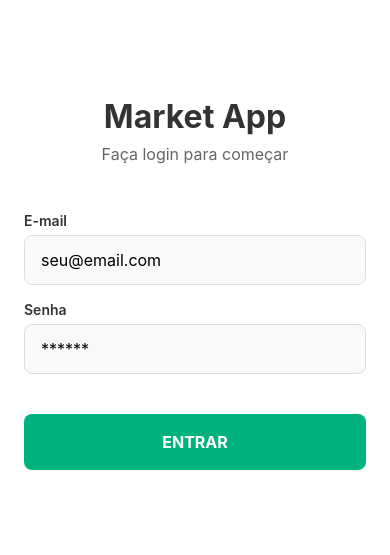
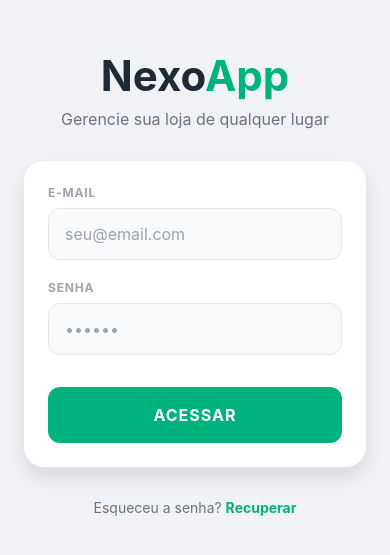
Before and after one commit to BiancagscCabral/Desafio-03-ReactNative-Frontend, a React Native app: screen /Login in a window 390 px wide. Shown: the part 139-694 px from the top of the page. Built offline with nearby package versions, Linux system fonts and the light colour scheme.

Commit message:
Alterando nome do app

```diff
--- a/app.json
+++ b/app.json
@@ -1,7 +1,7 @@
 {
   "expo": {
-    "name": "Desafio-03-ReactNative-Frontend",
-    "slug": "Desafio-03-ReactNative-Frontend",
+    "name": "NexoApp",
+    "slug": "NexoApp",
     "version": "1.0.0",
     "orientation": "portrait",
     "icon": "./assets/icon.png",
--- a/src/routes/index.tsx
+++ b/src/routes/index.tsx
@@ -23,14 +23,13 @@ export function Routes() {
     <NavigationContainer>
       <Stack.Navigator initialRouteName="Login">
         <Stack.Screen name="Login" component={Login} options={{ headerShown: false }} />
-        <Stack.Screen name="Home" component={Home} options={{ title: 'Loja Virtual' }} />
+        <Stack.Screen name="Home" component={Home} options={{ title: 'NexoApp' }} />
         <Stack.Screen name="Details" component={Details} options={{ title: 'Detalhes' }} />
 
         <Stack.Screen
           name="AddProduct"
           component={AddProduct}
-          // O título pode mudar dinamicamente na tela, mas aqui deixamos o padrão
-          options={{ title: 'Gerenciar Produto' }}
+          options={{ title: 'Cadastrar Produto' }}
         />
       </Stack.Navigator>
     </NavigationContainer>
--- a/src/screens/Details/index.tsx
+++ b/src/screens/Details/index.tsx
@@ -1,5 +1,5 @@
 import React, { useState, useEffect } from 'react';
-import { View, Text, Image, StyleSheet, TouchableOpacity, ScrollView, Alert, ActivityIndicator } from 'react-native';
+import { View, Text, Image, StyleSheet, TouchableOpacity, ScrollView, Alert, ActivityIndicator, Platform } from 'react-native';
 import { useRoute, useNavigation, useIsFocused } from '@react-navigation/native';
 import { NativeStackNavigationProp } from '@react-navigation/native-stack';
 
@@ -12,93 +12,88 @@ type DetailsScreenProp = NativeStackNavigationProp<RootStackParamList, 'Details'
 export function Details() {
   const route = useRoute();
   const navigation = useNavigation<DetailsScreenProp>();
-  const isFocused = useIsFocused(); // <--- IMPORTANTE: Saber se a tela está ativa
+  const isFocused = useIsFocused();
 
-  // Recupera o produto inicial que veio da navegação
   const { product: initialProduct } = route.params as { product: Product };
-
-  // Estado local para guardar os dados atualizados do produto
   const [data, setData] = useState<Product>(initialProduct);
   const [loading, setLoading] = useState(false);
 
-  // --- 1. FUNÇÃO PARA RECARREGAR DADOS (Corrige o bug da edição) ---
   async function loadProduct() {
     try {
-      // Chama o backend para pegar os dados mais recentes deste produto
       const response = await api.get(`/products/${initialProduct.id}`);
       setData(response.data);
-      console.log("Detalhes atualizados com sucesso!");
     } catch (error) {
-      console.log("Erro ao atualizar detalhes (talvez a rota GET /:id não exista no back?)");
+      console.log("Erro ao atualizar detalhes");
     }
   }
 
-  // Sempre que a tela ganhar foco, recarrega os dados
   useEffect(() => {
     if (isFocused) {
       loadProduct();
     }
   }, [isFocused]);
 
-  // --- 2. FUNÇÃO PARA EXCLUIR COM LOGS (Para descobrir o erro) ---
   function handleDelete() {
-    console.log("--- TENTATIVA DE EXCLUSÃO ---");
-    console.log("ID do Produto:", data.id);
+    const confirmDelete = async () => {
+      try {
+        setLoading(true);
+        await api.delete(`/products/${data.id}`);
+        if (Platform.OS === 'web') {
+          alert("Sucesso: Produto removido!");
+        } else {
+          Alert.alert("Sucesso", "Produto removido!");
+        }
+        navigation.goBack();
+      } catch (error) {
+        alert("Erro ao apagar.");
+      } finally {
+        setLoading(false);
+      }
+    };
 
+    if (Platform.OS === 'web') {
+      if (window.confirm("Tem certeza que deseja apagar este produto?")) {
+        confirmDelete();
+      }
+    } else {
       Alert.alert(
         "Remover Produto",
         "Tem certeza que deseja apagar este produto?",
         [
           { text: "Cancelar", style: "cancel" },
-        {
-          text: "Sim, apagar",
-          style: "destructive",
-          onPress: async () => {
-            try {
-              setLoading(true);
-              console.log(`Enviando DELETE para: /products/${data.id}`);
-
-              await api.delete(`/products/${data.id}`);
-
-              console.log("SUCESSO: Produto apagado!");
-              Alert.alert("Sucesso", "Produto removido!");
-              navigation.goBack();
-            } catch (error: any) {
-              console.log("ERRO AO APAGAR:", error);
-              if (error.response) {
-                console.log("Status:", error.response.status);
-                console.log("Dados:", error.response.data);
-              }
-              Alert.alert("Erro", "Não foi possível apagar. Veja o terminal.");
-            } finally {
-              setLoading(false);
-            }
-          }
-        }
+          { text: "Sim, apagar", style: "destructive", onPress: confirmDelete }
         ]
       );
     }
+  }
 
-  // Função para EDITAR
   function handleEdit() {
-    // Passamos o 'data' (estado atual), garantindo que enviamos a versão mais nova
     navigation.navigate('AddProduct', { productToEdit: data });
   }
 
   return (
     <View style={styles.container}>
-      <ScrollView>
-        {data.image ? (
-            <Image source={{ uri: data.image }} style={styles.image} resizeMode="cover" />
-        ) : null}
+      <ScrollView showsVerticalScrollIndicator={false}>
+        {/* Header da Imagem */}
+        <View style={styles.imageContainer}>
+          <Image
+            source={{ uri: data.image || 'https://via.placeholder.com/300' }}
+            style={styles.image}
+            resizeMode="cover"
+          />
+        </View>
 
         <View style={styles.content}>
+          <View style={styles.headerContent}>
             <Text style={styles.name}>{data.name}</Text>
             <Text style={styles.price}>
               {Number(data.price).toLocaleString('pt-BR', { style: 'currency', currency: 'BRL' })}
             </Text>
+          </View>
 
-          <Text style={styles.aboutTitle}>Sobre o produto</Text>
+          <View style={styles.divider} />
+
+          <Text style={styles.aboutTitle}>Descrição</Text>
           <Text style={styles.description}>{data.description}</Text>
         </View>
       </ScrollView>
@@ -114,9 +109,9 @@ export function Details() {
           disabled={loading}
         >
           {loading ? (
-             <ActivityIndicator color="#FFF" />
+             <ActivityIndicator color="#FFF" size="small" />
           ) : (
-             <Text style={styles.buttonText}>Excluir Produto</Text>
+             <Text style={styles.buttonText}>Excluir</Text>
           )}
         </TouchableOpacity>
       </View>
@@ -125,17 +120,96 @@ export function Details() {
 }
 
 const styles = StyleSheet.create({
-  container: { flex: 1, backgroundColor: '#fff' },
-  image: { width: '100%', height: 300 },
-  content: { padding: 24 },
-  name: { fontSize: 26, fontWeight: 'bold', color: '#333' },
-  price: { fontSize: 22, color: '#00B37E', fontWeight: 'bold', marginTop: 8 },
-  aboutTitle: { fontSize: 16, fontWeight: 'bold', color: '#333', marginTop: 24, marginBottom: 8 },
-  description: { fontSize: 16, color: '#666', lineHeight: 24 },
-  footer: { padding: 24, borderTopWidth: 1, borderTopColor: '#eee', flexDirection: 'row', justifyContent: 'space-between', gap: 12 },
-  button: { padding: 16, borderRadius: 8, alignItems: 'center', justifyContent: 'center', flex: 1 },
-  deleteButton: { backgroundColor: '#DC1637' },
-  editButton: { backgroundColor: '#E1E1E6' },
-  buttonText: { color: '#fff', fontWeight: 'bold', fontSize: 14 },
-  editButtonText: { color: '#333', fontWeight: 'bold', fontSize: 14 }
+  container: {
+    flex: 1,
+    backgroundColor: '#F0F2F5', // Fundo geral
+  },
+  imageContainer: {
+    width: '100%',
+    height: 300,
+    backgroundColor: '#FFF',
+    borderBottomLeftRadius: 30,
+    borderBottomRightRadius: 30,
+    overflow: 'hidden',
+    elevation: 5,
+    shadowColor: '#000',
+    shadowOffset: { width: 0, height: 4 },
+    shadowOpacity: 0.1,
+    shadowRadius: 10,
+  },
+  image: {
+    width: '100%',
+    height: '100%',
+  },
+  content: {
+    padding: 24,
+  },
+  headerContent: {
+    marginBottom: 16,
+  },
+  name: {
+    fontSize: 28,
+    fontWeight: 'bold',
+    color: '#1F2937',
+    marginBottom: 8,
+  },
+  price: {
+    fontSize: 24,
+    color: '#00B37E',
+    fontWeight: 'bold',
+  },
+  divider: {
+    height: 1,
+    backgroundColor: '#E5E7EB',
+    marginVertical: 16,
+  },
+  aboutTitle: {
+    fontSize: 16,
+    fontWeight: '700',
+    color: '#374151',
+    marginBottom: 8,
+    textTransform: 'uppercase',
+    letterSpacing: 0.5,
+  },
+  description: {
+    fontSize: 16,
+    color: '#6B7280',
+    lineHeight: 26,
+  },
+  footer: {
+    padding: 24,
+    backgroundColor: '#FFF',
+    borderTopWidth: 1,
+    borderTopColor: '#F3F4F6',
+    flexDirection: 'row',
+    justifyContent: 'space-between',
+    gap: 16,
+    paddingBottom: Platform.OS === 'ios' ? 34 : 24,
+  },
+  button: {
+    padding: 16,
+    borderRadius: 12,
+    alignItems: 'center',
+    justifyContent: 'center',
+    flex: 1,
+    height: 56,
+  },
+  deleteButton: {
+    backgroundColor: '#FEE2E2', // Vermelho bem claro
+    borderWidth: 1,
+    borderColor: '#FECACA',
+  },
+  editButton: {
+    backgroundColor: '#00B37E',
+  },
+  buttonText: {
+    color: '#DC2626', // Texto vermelho escuro
+    fontWeight: 'bold',
+    fontSize: 16,
+  },
+  editButtonText: {
+    color: '#FFF',
+    fontWeight: 'bold',
+    fontSize: 16,
+  }
 });
--- a/src/screens/Home/index.tsx
+++ b/src/screens/Home/index.tsx
@@ -1,36 +1,40 @@
 import React, { useState, useEffect } from 'react';
-import { View, Text, StyleSheet, FlatList, Image, TouchableOpacity, ActivityIndicator, Alert } from 'react-native';
+import { View, Text, StyleSheet, FlatList, Image, TouchableOpacity, ActivityIndicator, Dimensions } from 'react-native';
 import { useNavigation, useIsFocused } from '@react-navigation/native';
 import { NativeStackNavigationProp } from '@react-navigation/native-stack';
 
-import api from '../../services/api'; // <--- Importamos a API
+import api from '../../services/api';
 import { Product } from '../../types';
 import { RootStackParamList } from '../../routes';
 
 type NavigationProps = NativeStackNavigationProp<RootStackParamList>;
+
+// 📐 Cálculo para o Grid responsivo
+const { width } = Dimensions.get('window');
+const COLUMN_COUNT = 2;
+const CARD_MARGIN = 8;
+// (Largura da tela - margens laterais - espaço entre cards) / número de colunas
+const CARD_WIDTH = (width - 32 - (CARD_MARGIN * 2)) / COLUMN_COUNT;
 
 export function Home() {
   const navigation = useNavigation<NavigationProps>();
   const isFocused = useIsFocused();
 
   const [listData, setListData] = useState<Product[]>([]);
-  const [loading, setLoading] = useState(true); // Estado de carregamento
+  const [loading, setLoading] = useState(true);
 
-  // Função para buscar dados do Back-end
   async function loadProducts() {
     try {
       setLoading(true);
-      const response = await api.get('/products'); // Chama a rota /products
+      const response = await api.get('/products');
       setListData(response.data);
     } catch (error) {
       console.log(error);
-      Alert.alert('Erro', 'Não foi possível carregar os produtos do servidor.');
     } finally {
       setLoading(false);
     }
   }
 
-  // Busca sempre que a tela ganha foco
   useEffect(() => {
     if (isFocused) {
       loadProducts();
@@ -48,14 +52,20 @@ export function Home() {
   const renderItem = ({ item }: { item: Product }) => (
     <TouchableOpacity
       style={styles.card}
-      activeOpacity={0.7}
+      activeOpacity={0.9}
       onPress={() => handleOpenDetails(item)}
     >
-      <Image source={{ uri: item.image }} style={styles.image} resizeMode="cover" />
+      <View style={styles.imageContainer}>
+        <Image
+          source={{ uri: item.image || 'https://via.placeholder.com/150' }}
+          style={styles.image}
+          resizeMode="cover"
+        />
+      </View>
       <View style={styles.infoContainer}>
-        <Text style={styles.name}>{item.name}</Text>
+        <Text style={styles.name} numberOfLines={1}>{item.name}</Text>
         <Text style={styles.price}>
-          {item.price.toLocaleString('pt-BR', { style: 'currency', currency: 'BRL' })}
+          {Number(item.price).toLocaleString('pt-BR', { style: 'currency', currency: 'BRL' })}
         </Text>
       </View>
     </TouchableOpacity>
@@ -70,9 +80,13 @@ export function Home() {
           data={listData}
           keyExtractor={(item) => item.id}
           renderItem={renderItem}
+
+          // --- MÁGICA DO GRID ---
+          numColumns={COLUMN_COUNT}
+          columnWrapperStyle={styles.row}
           contentContainerStyle={styles.listContent}
           showsVerticalScrollIndicator={false}
-          // Pull to Refresh (arrastar pra baixo pra atualizar)
+
           onRefresh={loadProducts}
           refreshing={loading}
         />
@@ -88,40 +102,50 @@ export function Home() {
 const styles = StyleSheet.create({
   container: {
     flex: 1,
-    backgroundColor: '#F5F5F5',
+    backgroundColor: '#F0F2F5', // Fundo cinza claro moderno
   },
   listContent: {
-    padding: 20,
+    padding: 16,
     paddingBottom: 100,
   },
+  row: {
+    justifyContent: 'space-between', // Espalha os cards
+    marginBottom: 16,
+  },
   card: {
+    width: CARD_WIDTH,
     backgroundColor: '#FFF',
-    borderRadius: 12,
-    marginBottom: 16,
-    overflow: 'hidden',
-    elevation: 3,
+    borderRadius: 16,
+    // Sombras suaves (Android + iOS)
+    elevation: 4,
     shadowColor: '#000',
     shadowOffset: { width: 0, height: 2 },
     shadowOpacity: 0.1,
     shadowRadius: 4,
   },
+  imageContainer: {
+    borderTopLeftRadius: 16,
+    borderTopRightRadius: 16,
+    overflow: 'hidden',
+  },
   image: {
     width: '100%',
-    height: 150,
+    height: 140,
+    backgroundColor: '#EEE',
   },
   infoContainer: {
     padding: 12,
   },
   name: {
-    fontSize: 18,
-    fontWeight: '600',
+    fontSize: 14,
+    fontWeight: '500',
     color: '#333',
+    marginBottom: 4,
   },
   price: {
     fontSize: 16,
-    color: '#00B37E',
+    color: '#00B37E', // Verde destaque
     fontWeight: 'bold',
-    marginTop: 4,
   },
   fab: {
     position: 'absolute',
@@ -133,16 +157,16 @@ const styles = StyleSheet.create({
     backgroundColor: '#00B37E',
     justifyContent: 'center',
     alignItems: 'center',
-    elevation: 5,
-    shadowColor: '#000',
-    shadowOffset: { width: 0, height: 2 },
-    shadowOpacity: 0.25,
-    shadowRadius: 3.84,
+    elevation: 6,
+    shadowColor: '#00B37E',
+    shadowOffset: { width: 0, height: 4 },
+    shadowOpacity: 0.3,
+    shadowRadius: 4,
   },
   fabText: {
     fontSize: 32,
     color: '#FFF',
     fontWeight: 'bold',
-    marginTop: -2,
+    marginTop: -4,
   }
 });
--- a/src/screens/Login/index.tsx
+++ b/src/screens/Login/index.tsx
@@ -1,5 +1,5 @@
 import React, { useState } from 'react';
-import { View, Text, TextInput, TouchableOpacity, StyleSheet, Alert } from 'react-native';
+import { View, Text, TextInput, TouchableOpacity, StyleSheet, Alert, KeyboardAvoidingView, Platform } from 'react-native';
 import { useNavigation } from '@react-navigation/native';
 import { NativeStackNavigationProp } from '@react-navigation/native-stack';
 import { RootStackParamList } from '../../routes';
@@ -12,27 +12,30 @@ export function Login() {
   const [password, setPassword] = useState('');
 
   function handleLogin() {
-    // Validação simples apenas para testar
     if (email.trim() === '' || password.trim() === '') {
       Alert.alert('Atenção', 'Preencha todos os campos!');
       return;
     }
-
-    // Aqui futuramente chamaremos o Back-end real
-    // Por enquanto, vamos fingir que deu certo e ir para a Home
     navigation.replace('Home');
   }
 
   return (
-    <View style={styles.container}>
-      <Text style={styles.title}>Market App</Text>
-      <Text style={styles.subtitle}>Faça login para começar</Text>
+    <KeyboardAvoidingView
+      behavior={Platform.OS === 'ios' ? 'padding' : 'height'}
+      style={styles.container}
+    >
+      <View style={styles.header}>
+        <Text style={styles.title}>Nexo<Text style={styles.titleHighlight}>App</Text></Text>
+        <Text style={styles.subtitle}>Gerencie sua loja de qualquer lugar</Text>
+      </View>
 
-      <View style={styles.inputContainer}>
-        <Text style={styles.label}>E-mail</Text>
+      <View style={styles.card}>
+        <View style={styles.inputGroup}>
+          <Text style={styles.label}>E-MAIL</Text>
           <TextInput
             style={styles.input}
             placeholder="seu@email.com"
+            placeholderTextColor="#9CA3AF"
             keyboardType="email-address"
             autoCapitalize="none"
             value={email}
@@ -40,73 +43,108 @@ export function Login() {
           />
         </View>
 
-      <View style={styles.inputContainer}>
-        <Text style={styles.label}>Senha</Text>
+        <View style={styles.inputGroup}>
+          <Text style={styles.label}>SENHA</Text>
           <TextInput
             style={styles.input}
-          placeholder="******"
+            placeholder="••••••"
+            placeholderTextColor="#9CA3AF"
             secureTextEntry
             value={password}
             onChangeText={setPassword}
           />
         </View>
 
-      <TouchableOpacity style={styles.button} onPress={handleLogin}>
-        <Text style={styles.buttonText}>ENTRAR</Text>
+        <TouchableOpacity style={styles.button} onPress={handleLogin} activeOpacity={0.8}>
+          <Text style={styles.buttonText}>ACESSAR</Text>
         </TouchableOpacity>
       </View>
+
+      <Text style={styles.footerText}>
+        Esqueceu a senha? <Text style={styles.link}>Recuperar</Text>
+      </Text>
+    </KeyboardAvoidingView>
   );
 }
 
 const styles = StyleSheet.create({
   container: {
     flex: 1,
-    backgroundColor: '#fff',
+    backgroundColor: '#F0F2F5', // Mesmo cinza da Home
     justifyContent: 'center',
     padding: 24,
   },
+  header: {
+    alignItems: 'center',
+    marginBottom: 32,
+  },
   title: {
-    fontSize: 32,
+    fontSize: 42,
     fontWeight: 'bold',
-    color: '#333',
-    marginBottom: 8,
-    textAlign: 'center',
+    color: '#1F2937',
+  },
+  titleHighlight: {
+    color: '#00B37E',
   },
   subtitle: {
     fontSize: 16,
-    color: '#666',
-    textAlign: 'center',
-    marginBottom: 48,
+    color: '#6B7280',
+    marginTop: 8,
   },
-  inputContainer: {
-    marginBottom: 16,
+  card: {
+    backgroundColor: '#FFF',
+    borderRadius: 20,
+    padding: 24,
+    // Sombra elegante
+    elevation: 10,
+    shadowColor: '#000',
+    shadowOffset: { width: 0, height: 10 },
+    shadowOpacity: 0.1,
+    shadowRadius: 20,
+  },
+  inputGroup: {
+    marginBottom: 20,
   },
   label: {
-    fontSize: 14,
-    color: '#333',
-    fontWeight: '600',
-    marginBottom: 6,
+    fontSize: 12,
+    color: '#9CA3AF',
+    fontWeight: '700',
+    marginBottom: 8,
+    letterSpacing: 0.8,
   },
   input: {
-    height: 50,
+    height: 52,
     borderWidth: 1,
-    borderColor: '#ddd',
-    borderRadius: 8,
+    borderColor: '#E5E7EB',
+    borderRadius: 12,
     paddingHorizontal: 16,
     fontSize: 16,
-    backgroundColor: '#F9F9F9',
+    color: '#111827',
+    backgroundColor: '#F9FAFB', // Fundo cinza bem leve no input
   },
   button: {
     height: 56,
     backgroundColor: '#00B37E',
-    borderRadius: 8,
+    borderRadius: 12,
     justifyContent: 'center',
     alignItems: 'center',
-    marginTop: 24,
+    marginTop: 12,
+    elevation: 3,
   },
   buttonText: {
     color: '#FFF',
     fontWeight: 'bold',
     fontSize: 16,
+    letterSpacing: 1,
+  },
+  footerText: {
+    textAlign: 'center',
+    marginTop: 32,
+    color: '#6B7280',
+    fontSize: 14,
+  },
+  link: {
+    color: '#00B37E',
+    fontWeight: 'bold',
   }
 });
```
Lines whose indentation alone changed are shown as unchanged.
